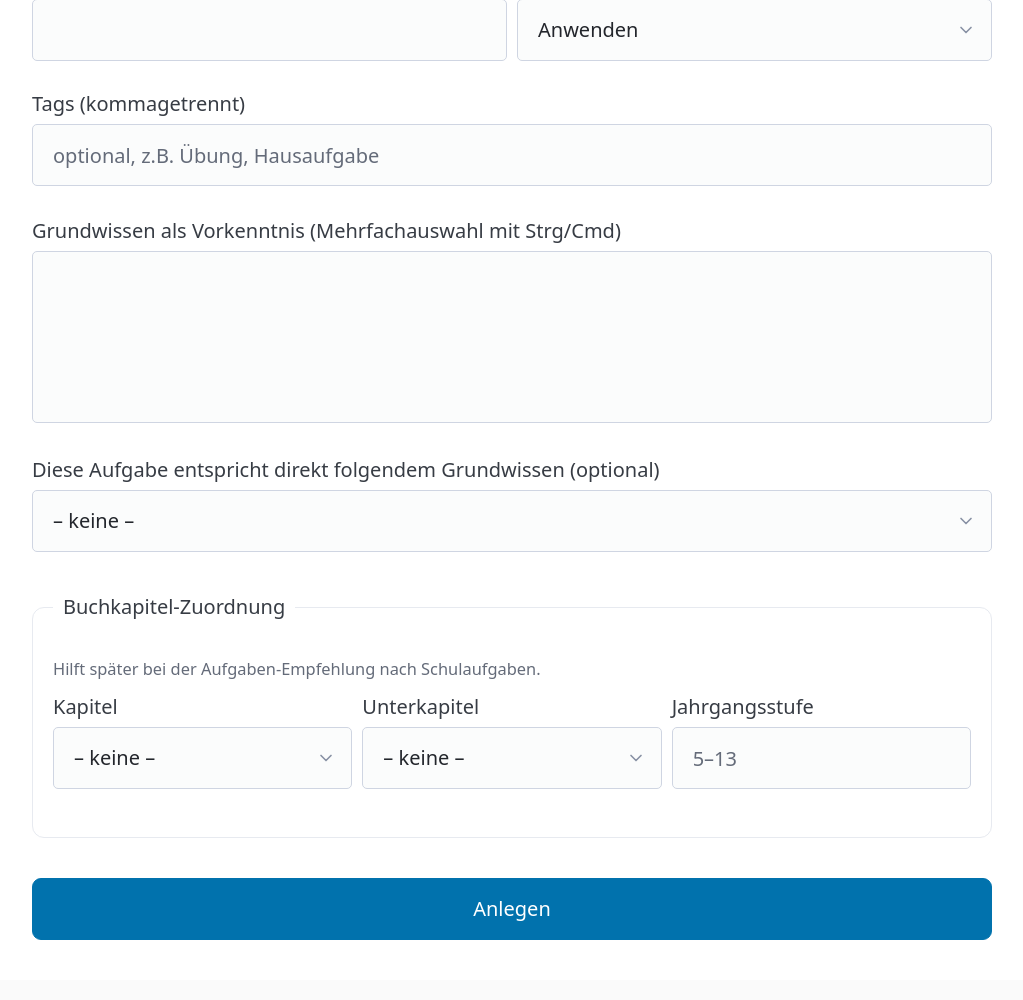
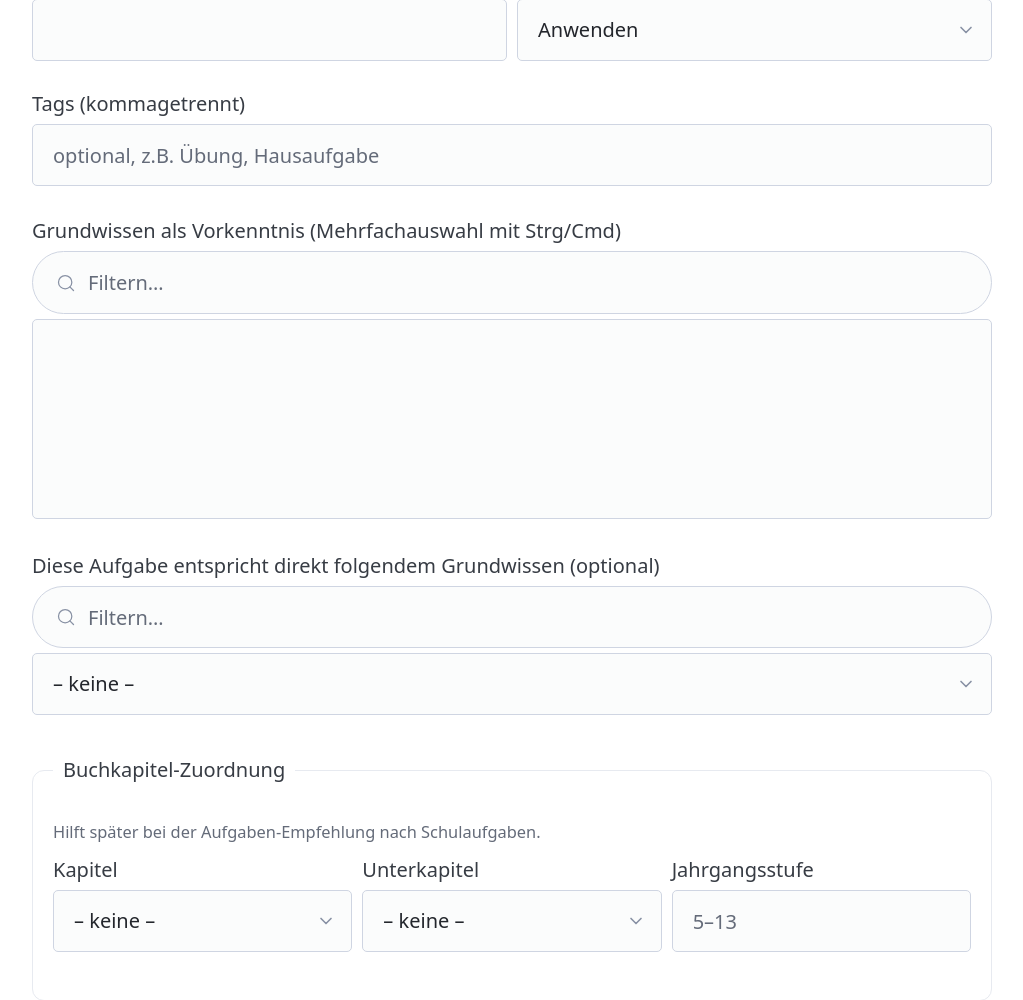
Before and after one commit to anbic8/delta, a FastAPI app: template templates/aufgabe_neu.html in a window 1280 px wide. Shown: the part 1108-2108 px from the top of the page, without its empty margins (8-1031 px from the left). Before the commit the page ends 2048 px from the top, so only its background shows below. Run offline with FastAPI, Linux system fonts and the light colour scheme; the template is opened without the code that fills it, so the values that code supplies are empty; parts of the project's set-up code (start-up, migrations or seed data) failed here and were passed over; some libraries are stand-ins or nearby versions.

Commit message:
UX: Suchfeld über Grundwissen/Aufgaben-Dropdowns
Alle großen Dropdowns (Vorkenntnis, Grundwissensaufgabe, Pool-Auswahl)
haben jetzt ein Filterfeld – Tippen schränkt die Optionen live ein.
Globale Hilfsfunktion deltaFilterSelect() in base.html.

Co-Authored-By: Claude Sonnet 4.6 <noreply@anthropic.com>

```diff
--- a/templates/aufgabe_neu.html
+++ b/templates/aufgabe_neu.html
@@ -29,19 +29,26 @@
       <input type="text" name="tags" placeholder="optional, z.B. Übung, Hausaufgabe">
     </label>
 
-    <label style="margin-top:.5rem;">Grundwissen als Vorkenntnis (Mehrfachauswahl mit Strg/Cmd)
-      <select name="gw_vorkenntnis" multiple size="5"
-              style="height:auto; min-height:5rem;">
+    <div style="margin-top:.5rem;">
+      <label style="margin-bottom:.25rem; display:block;">Grundwissen als Vorkenntnis (Mehrfachauswahl mit Strg/Cmd)</label>
+      <input type="search" placeholder="Filtern…" autocomplete="off"
+             oninput="deltaFilterSelect(this, document.getElementById('gw-vorkenntnis-neu'))"
+             style="margin-bottom:.25rem; max-width:100%;">
+      <select name="gw_vorkenntnis" id="gw-vorkenntnis-neu" multiple size="6">
         {% for gw in grundwissen_liste %}
         <option value="{{ gw.id }}">
           Kl.{{ gw.jahrgangsstufe }} · {{ gw.kapitel }}{% if gw.unterkapitel %} › {{ gw.unterkapitel }}{% endif %} — {{ gw.aufgabe | truncate(60) }}
         </option>
         {% endfor %}
       </select>
-    </label>
+    </div>
 
-    <label style="margin-top:.5rem;">Diese Aufgabe entspricht direkt folgendem Grundwissen (optional)
-      <select name="grundwissen_id">
+    <div style="margin-top:.5rem;">
+      <label style="margin-bottom:.25rem; display:block;">Diese Aufgabe entspricht direkt folgendem Grundwissen (optional)</label>
+      <input type="search" placeholder="Filtern…" autocomplete="off"
+             oninput="deltaFilterSelect(this, document.getElementById('gw-direkt-neu'))"
+             style="margin-bottom:.25rem; max-width:100%;">
+      <select name="grundwissen_id" id="gw-direkt-neu">
         <option value="">– keine –</option>
         {% for gw in grundwissen_liste %}
         <option value="{{ gw.id }}">
@@ -49,7 +56,7 @@
         </option>
         {% endfor %}
       </select>
-    </label>
+    </div>
 
     <fieldset style="margin-top:1rem;">
       <legend>Buchkapitel-Zuordnung</legend>
--- a/templates/base.html
+++ b/templates/base.html
@@ -140,6 +140,10 @@
     var btn = document.getElementById('theme-btn');
     if (btn) btn.textContent = next === 'dark' ? '☀ Light Mode' : '☾ Dark Mode';
   }
+  function deltaFilterSelect(input, sel) {
+    var q = input.value.toLowerCase();
+    for (var o of sel.options) { o.hidden = q !== '' && !o.text.toLowerCase().includes(q); }
+  }
   </script>
 </body>
 </html>
```
Also changed, not shown: templates/aufgabe_detail.html (+7 -3 lines), templates/grundwissen_detail.html (+5 -3 lines), templates/grundwissen_neu.html (+8 -6 lines).
